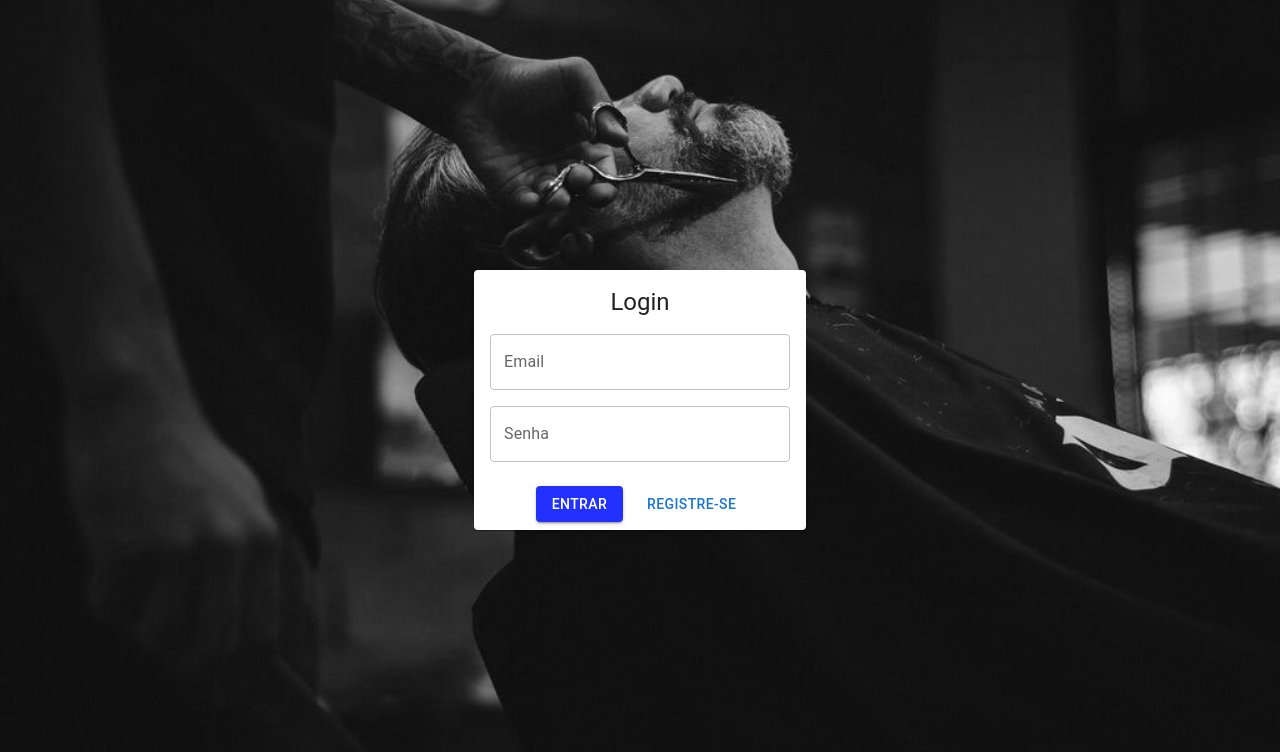
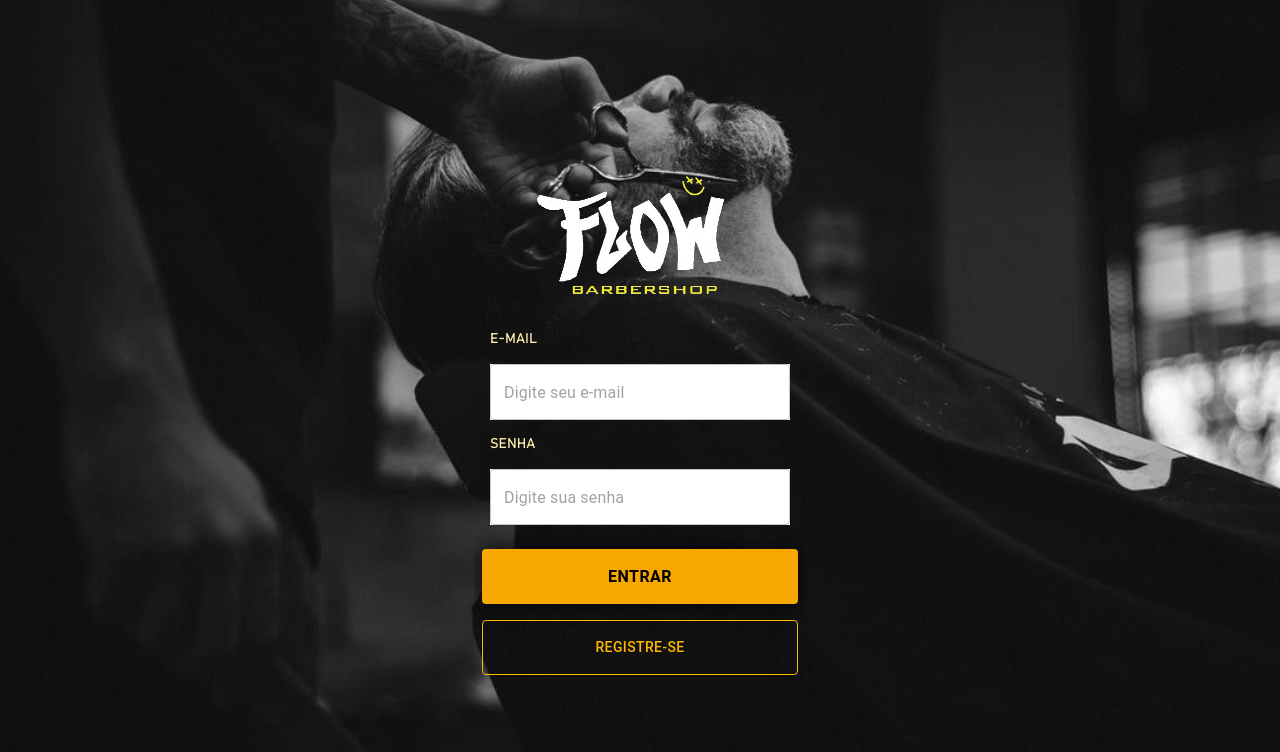
Before and after one commit to X5GuilhermeBR/barbershop-frontend, a React (Create React App) app: page / in a window 1280 px wide. Shown: the top 752 px of the page. Built offline with nearby package versions, Linux system fonts and the light colour scheme.

Commit message:
CSS do Login feito.

```diff
--- a/src/pages/Login/Login.jsx
+++ b/src/pages/Login/Login.jsx
@@ -1,9 +1,56 @@
-import { Box, Button, Card, CardActions, Snackbar, TextField, Typography } from '@mui/material';
+/* eslint-disable no-unused-vars */
+import {
+  Box,
+  Button,
+  Card,
+  CardActions,
+  Grid,
+  Snackbar,
+  TextField,
+  Typography,
+} from '@mui/material';
 import React, { useEffect, useState } from 'react';
 import { Link, useNavigate } from 'react-router-dom';
+import styled from 'styled-components';
 import * as yup from 'yup';
 import background from '../../assets/background.jpg';
+import logo from '../../assets/logo.png'; // Importe sua imagem de logo
 import { useAuth } from '../../context/AuthContext';
+import colors from '../../utils/colors';
+
+const StyledTextField = styled(TextField)`
+  background-color: white; // Define o fundo como branco
+  color: black; // Define a cor do texto como preto
+`;
+
+const InfoText = styled.div`
+  color: ${colors.third};
+  font-size: 14px;
+`;
+
+const StyledButton = styled(Button)`
+  && {
+    width: 100%;
+    padding: 12px;
+    background-color: ${(props) => props.backgroundColor || '#f6a700'};
+    color: ${(props) => props.color || 'black'};
+    border: none;
+    border-radius: 4px;
+    font-size: 16px;
+    cursor: pointer;
+    transition: background-color 0.3s ease;
+    height: 55px;
+    font-weight: bold;
+    -webkit-box-shadow: 0px 0px 19px 0px rgba(0, 0, 0, 0.75);
+    -moz-box-shadow: 0px 0px 19px 0px rgba(0, 0, 0, 0.75);
+    box-shadow: 0px 0px 19px 0px rgba(0, 0, 0, 0.75);
+    text-transform: none;
+    display: flex;
+    align-items: center;
+    justify-content: center;
+    text-decoration: none !important;
+  }
+`;
 
 function Login() {
   const [email, setEmail] = useState('');
@@ -80,7 +127,9 @@ function Login() {
         backgroundPosition: 'center',
       }}
     >
-      <Card sx={{ maxWidth: 400 }}>
+      <Card
+        sx={{ maxWidth: 400, backgroundColor: 'transparent', boxShadow: 'none', border: 'none' }}
+      >
         <Box
           sx={{
             display: 'flex',
@@ -90,22 +139,25 @@ function Login() {
             padding: 2,
           }}
         >
-          <Typography variant="h5" align="center">
-            Login
+          <Typography variant="h5" align="center" style={{ position: 'relative' }}>
+            <img src={logo} alt="Logo" style={{ marginBottom: '-60px' }} width={250} height={250} />
           </Typography>
 
-          <TextField
+          <InfoText>E-MAIL</InfoText>
+          <StyledTextField
             fullWidth
-            label="Email"
+            placeholder="Digite seu e-mail"
             type="email"
             error={!!emailError}
             helperText={emailError}
             onChange={(e) => setEmail(e.target.value)}
             onKeyDown={() => setEmailError('')}
           />
-          <TextField
+
+          <InfoText>SENHA</InfoText>
+          <StyledTextField
             fullWidth
-            label="Senha"
+            placeholder="Digite sua senha"
             type="password"
             error={!!passwordError}
             helperText={passwordError}
@@ -114,19 +166,31 @@ function Login() {
           />
         </Box>
         <CardActions>
-          <Box sx={{ width: '100%', display: 'flex', justifyContent: 'center', gap: 2 }}>
-            <Button
-              variant="contained"
-              sx={{ backgroundColor: '#2231ff', '&:hover': { backgroundColor: '#2231ff' } }} // Cor do botão e cor do hover
-              onClick={handleSubmit}
-              disabled={isLoading}
-            >
-              Entrar
-            </Button>
-            <Button component={Link} to="/registre-se">
-              Registre-se
-            </Button>
-          </Box>
+          <Grid container spacing={2} direction="column">
+            <Grid item xs={12}>
+              <StyledButton variant="contained" onClick={handleSubmit} disabled={isLoading}>
+                ENTRAR
+              </StyledButton>
+            </Grid>
+            <Grid item xs={12}>
+              <Button
+                style={{
+                  marginBottom: '1rem',
+                  height: '55px',
+                  borderColor: colors.second,
+                  borderWidth: '1px', // Adding borderWidth
+                  borderStyle: 'solid',
+                  backgroundColor: 'transparent',
+                  color: colors.second,
+                  width: '100%',
+                }}
+                component={Link}
+                to="/registre-se"
+              >
+                REGISTRE-SE
+              </Button>
+            </Grid>
+          </Grid>
         </CardActions>
       </Card>
       <Snackbar
```
